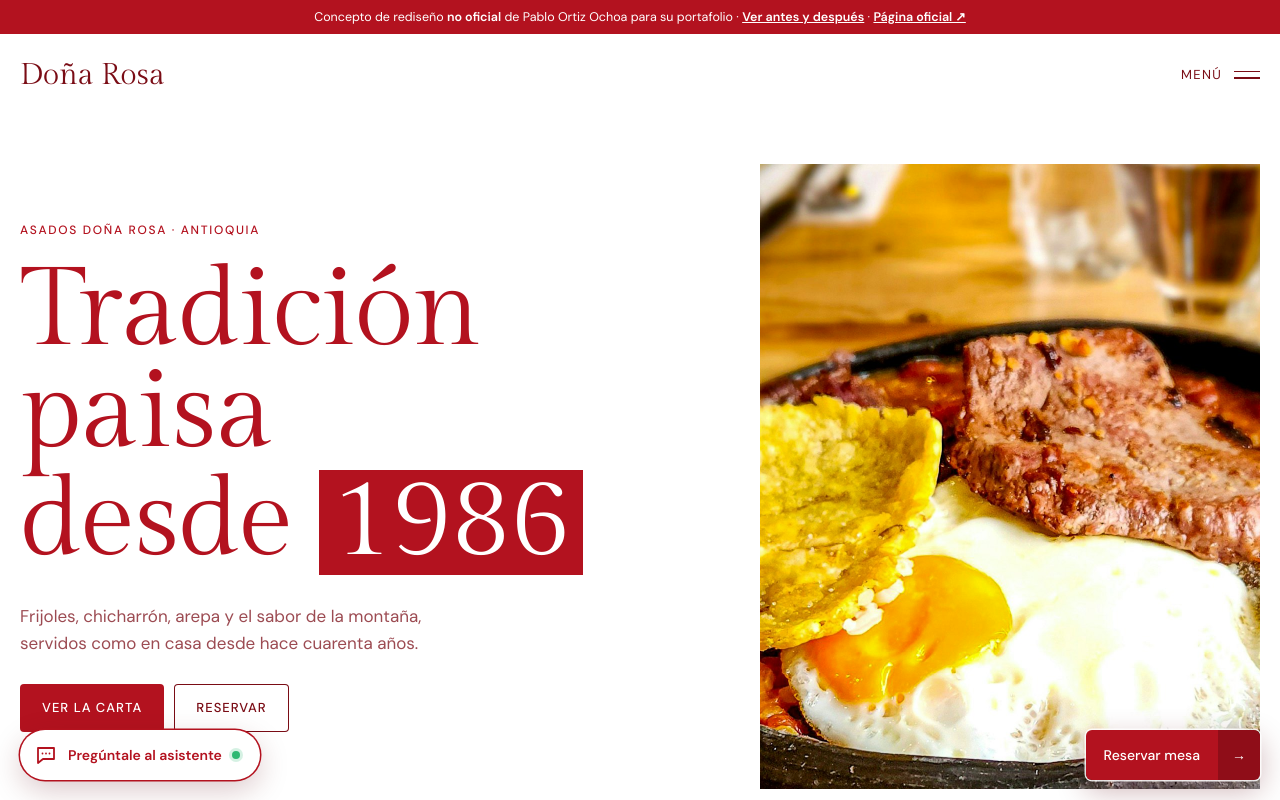
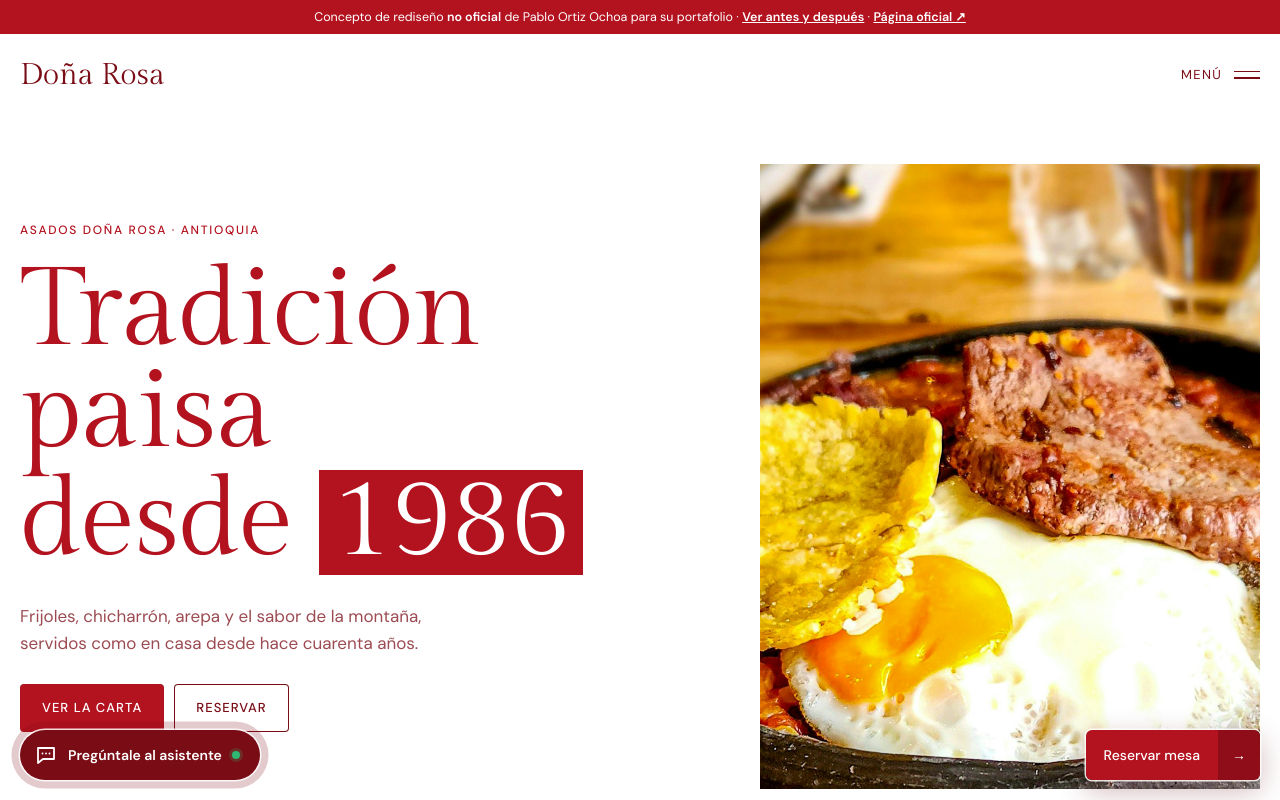
Before and after one commit to pablo8a25/redisenio-dona-rosa, a plain HTML site: page index.html in a window 1280 px wide. Shown: the top 800 px of the page. Drawn offline with Linux system fonts and the light colour scheme.

Commit message:
Hace más visible el botón del asistente
El botón era blanco sobre fondo blanco y casi no se veía. Ahora es rojo
vino con texto blanco y late tres veces al cargar la página (se queda
quieto si el sistema pide menos movimiento).

Co-Authored-By: Claude Opus 5.5 <noreply@anthropic.com>

```diff
--- a/index.html
+++ b/index.html
@@ -257,10 +257,12 @@
   /* ---------- Asistente con IA (chat) ---------- */
   .chat-boton {
     position: fixed; left: 20px; bottom: 20px; z-index: 40; display: flex; align-items: center; gap: 10px; height: 50px; padding: 0 20px 0 14px;
-    border-radius: 999px; background: #fff; color: #b3121f; font-size: 14px; font-weight: 600;
-    box-shadow: 0 0 0 1.5px #b3121f, 0 10px 30px rgba(92,6,14,.22); transition: transform .2s, background .2s, color .2s;
+    border-radius: 999px; background: #7a0c15; color: #fff; font-size: 14px; font-weight: 600;
+    box-shadow: 0 0 0 1.5px rgba(255,255,255,.85), 0 10px 30px rgba(92,6,14,.35); transition: transform .2s, background .2s;
+    animation: llamar 2.4s ease-out 1.5s 3;
   }
-  .chat-boton:hover { transform: translateY(-2px); background: #b3121f; color: #fff; }
+  .chat-boton:hover { transform: translateY(-2px); background: #5c0610; }
+  @keyframes llamar { 0% { box-shadow: 0 0 0 1.5px rgba(255,255,255,.85), 0 0 0 0 rgba(122,12,21,.45); } 70% { box-shadow: 0 0 0 1.5px rgba(255,255,255,.85), 0 0 0 16px rgba(122,12,21,0); } 100% { box-shadow: 0 0 0 1.5px rgba(255,255,255,.85), 0 0 0 0 rgba(122,12,21,0); } }
   .chat-boton svg { width: 24px; height: 24px; flex: none; }
   .chat-boton .punto { width: 8px; height: 8px; border-radius: 50%; background: #2eb872; box-shadow: 0 0 0 3px rgba(46,184,114,.2); }
   .chat-boton[aria-expanded="true"] { opacity: 0; pointer-events: none; }
```
